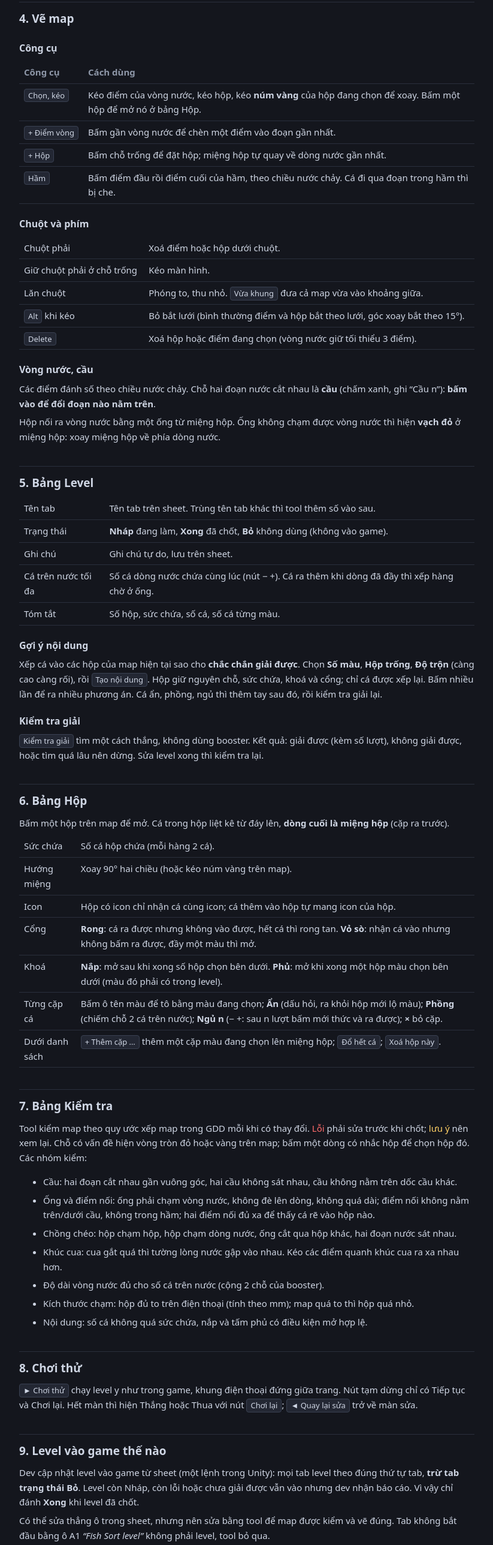
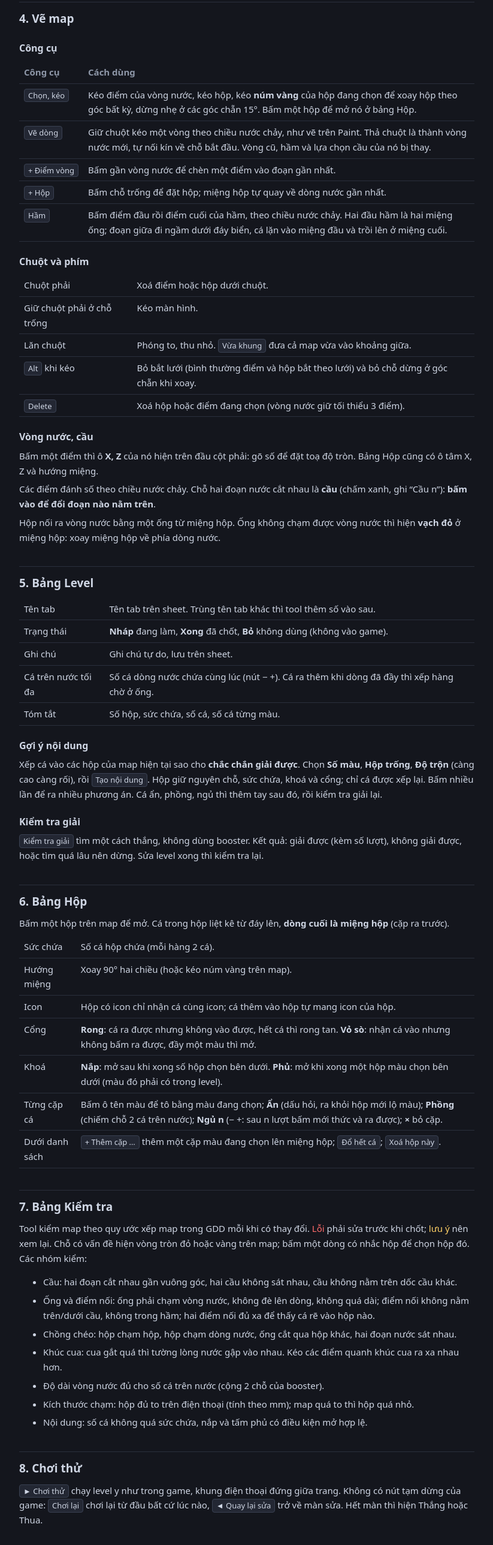
Before and after one commit to riseongamestudio/FishSort-Tools, a plain HTML site: page guide.html in a window 1280 px wide. Shown: the part 1466-4042 px from the top of the page at 60% size, without its empty margins (228-1051 px from the left). Drawn offline with Linux system fonts and the light colour scheme.

Commit message:
Level editor: chutes meet the lane flush at any angle, trays turn freely, lost bridge choices dropped, arrows lie on ramps
Co-Authored-By: Claude Opus 5.5 <noreply@anthropic.com>

```diff
--- a/guide.html
+++ b/guide.html
@@ -75,20 +75,22 @@
   <h3>Công cụ</h3>
   <table>
     <tr><th>Công cụ</th><th>Cách dùng</th></tr>
-    <tr><td><span class="btn">Chọn, kéo</span></td><td>Kéo điểm của vòng nước, kéo hộp, kéo <b>núm vàng</b> của hộp đang chọn để xoay. Bấm một hộp để mở nó ở bảng Hộp.</td></tr>
+    <tr><td><span class="btn">Chọn, kéo</span></td><td>Kéo điểm của vòng nước, kéo hộp, kéo <b>núm vàng</b> của hộp đang chọn để xoay hộp theo góc bất kỳ, dừng nhẹ ở các góc chẵn 15°. Bấm một hộp để mở nó ở bảng Hộp.</td></tr>
+    <tr><td><span class="btn">Vẽ dòng</span></td><td>Giữ chuột kéo một vòng theo chiều nước chảy, như vẽ trên Paint. Thả chuột là thành vòng nước mới, tự nối kín về chỗ bắt đầu. Vòng cũ, hầm và lựa chọn cầu của nó bị thay.</td></tr>
     <tr><td><span class="btn">+ Điểm vòng</span></td><td>Bấm gần vòng nước để chèn một điểm vào đoạn gần nhất.</td></tr>
     <tr><td><span class="btn">+ Hộp</span></td><td>Bấm chỗ trống để đặt hộp; miệng hộp tự quay về dòng nước gần nhất.</td></tr>
-    <tr><td><span class="btn">Hầm</span></td><td>Bấm điểm đầu rồi điểm cuối của hầm, theo chiều nước chảy. Cá đi qua đoạn trong hầm thì bị che.</td></tr>
+    <tr><td><span class="btn">Hầm</span></td><td>Bấm điểm đầu rồi điểm cuối của hầm, theo chiều nước chảy. Hai đầu hầm là hai miệng ống; đoạn giữa đi ngầm dưới đáy biển, cá lặn vào miệng đầu và trồi lên ở miệng cuối.</td></tr>
   </table>
   <h3>Chuột và phím</h3>
   <table>
     <tr><td>Chuột phải</td><td>Xoá điểm hoặc hộp dưới chuột.</td></tr>
     <tr><td>Giữ chuột phải ở chỗ trống</td><td>Kéo màn hình.</td></tr>
     <tr><td>Lăn chuột</td><td>Phóng to, thu nhỏ. <span class="btn">Vừa khung</span> đưa cả map vừa vào khoảng giữa.</td></tr>
-    <tr><td><kbd>Alt</kbd> khi kéo</td><td>Bỏ bắt lưới (bình thường điểm và hộp bắt theo lưới, góc xoay bắt theo 15°).</td></tr>
+    <tr><td><kbd>Alt</kbd> khi kéo</td><td>Bỏ bắt lưới (bình thường điểm và hộp bắt theo lưới) và bỏ chỗ dừng ở góc chẵn khi xoay.</td></tr>
     <tr><td><kbd>Delete</kbd></td><td>Xoá hộp hoặc điểm đang chọn (vòng nước giữ tối thiểu 3 điểm).</td></tr>
   </table>
   <h3>Vòng nước, cầu</h3>
+  <p>Bấm một điểm thì ô <b>X, Z</b> của nó hiện trên đầu cột phải: gõ số để đặt toạ độ tròn. Bảng Hộp cũng có ô tâm X, Z và hướng miệng.</p>
   <p>Các điểm đánh số theo chiều nước chảy. Chỗ hai đoạn nước cắt nhau là <b>cầu</b> (chấm xanh, ghi “Cầu n”): <b>bấm vào để đổi đoạn nào nằm trên</b>.</p>
   <p>Hộp nối ra vòng nước bằng một ống từ miệng hộp. Ống không chạm được vòng nước thì hiện <b>vạch đỏ</b> ở miệng hộp: xoay miệng hộp về phía dòng nước.</p>
 
@@ -130,7 +132,7 @@
   </ul>
 
   <h2 id="play">8. Chơi thử</h2>
-  <p><span class="btn">► Chơi thử</span> chạy level y như trong game, khung điện thoại đứng giữa trang. Nút tạm dừng chỉ có Tiếp tục và Chơi lại. Hết màn thì hiện Thắng hoặc Thua với nút <span class="btn">Chơi lại</span>; <span class="btn">◄ Quay lại sửa</span> trở về màn sửa.</p>
+  <p><span class="btn">► Chơi thử</span> chạy level y như trong game, khung điện thoại đứng giữa trang. Không có nút tạm dừng của game: <span class="btn">Chơi lại</span> chơi lại từ đầu bất cứ lúc nào, <span class="btn">◄ Quay lại sửa</span> trở về màn sửa. Hết màn thì hiện Thắng hoặc Thua.</p>
 
   <h2 id="game">9. Level vào game thế nào</h2>
   <p>Dev cập nhật level vào game từ sheet (một lệnh trong Unity): mọi tab level theo đúng thứ tự tab, <b>trừ tab trạng thái Bỏ</b>. Level còn Nháp, còn lỗi hoặc chưa giải được vẫn vào nhưng dev nhận báo cáo. Vì vậy chỉ đánh <b>Xong</b> khi level đã chốt.</p>
```
Also changed, not shown: Build/LevelEditorWeb.loader.js, 3 other files.
